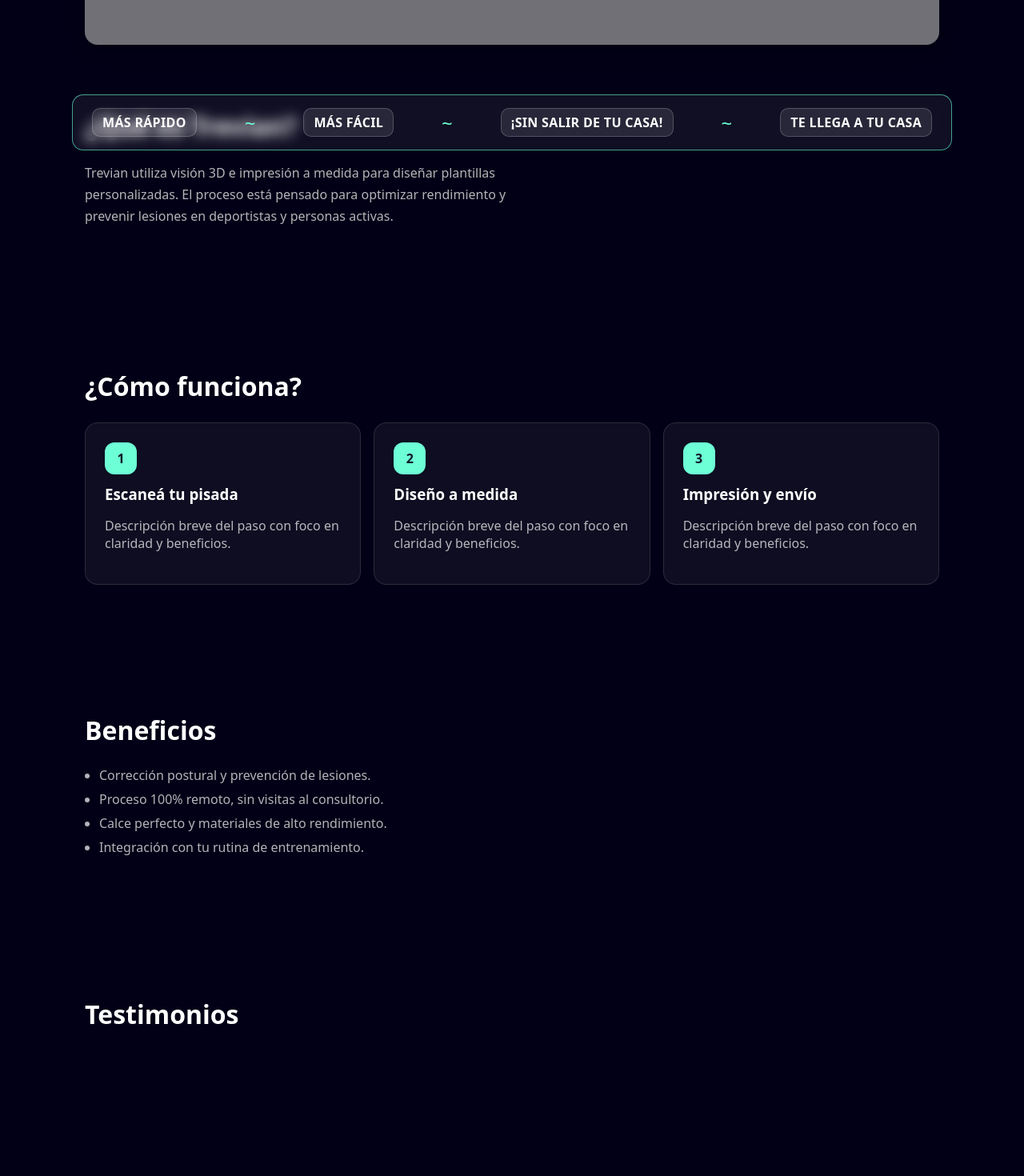
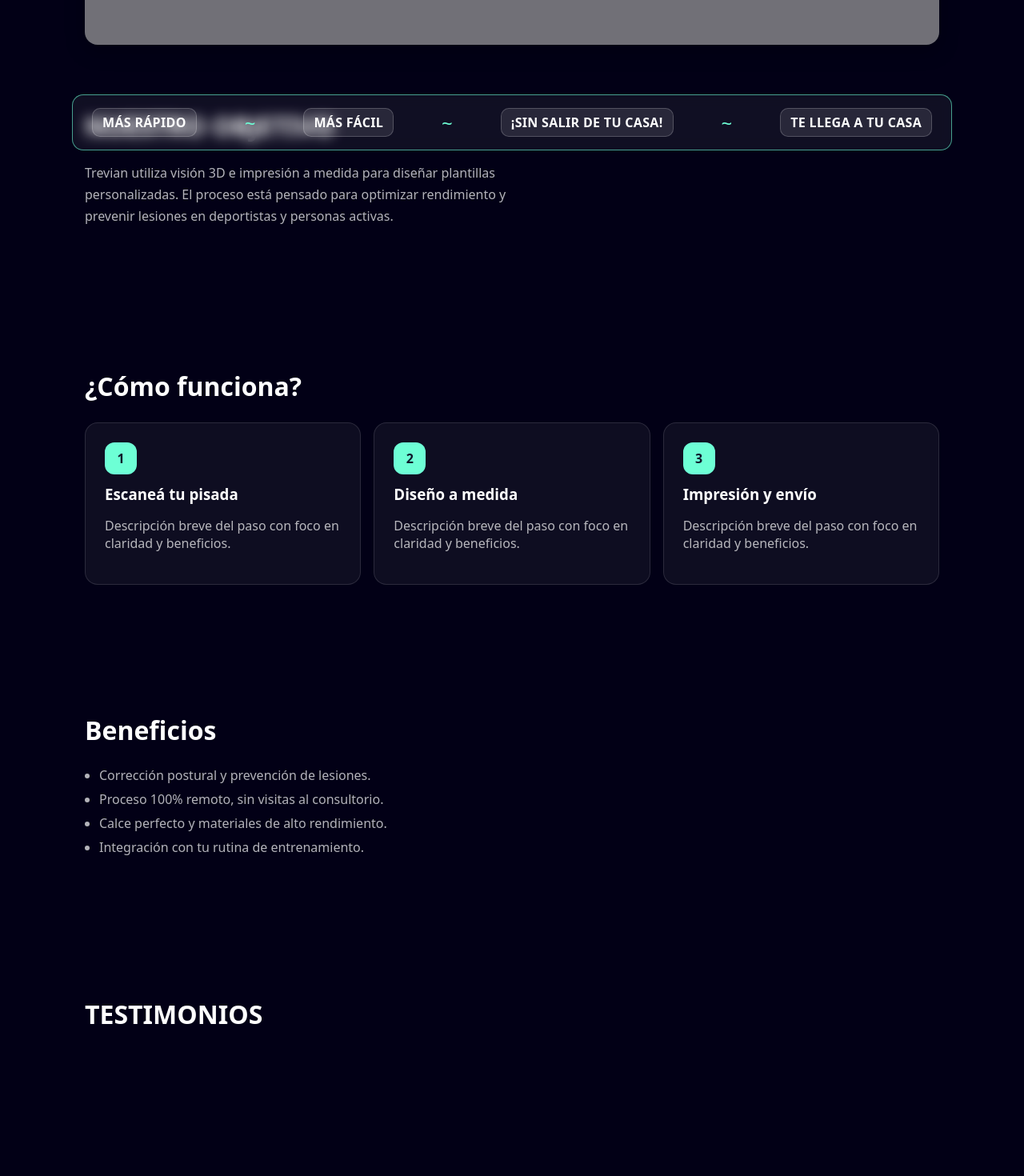
Before and after one commit to lolagou/landing-page, a React (Vite) app: page / in a window 1280 px wide. Shown: the part 600-2070 px from the top of the page at 80% size. Built offline with nearby package versions, Linux system fonts and the light colour scheme.

Commit message:
Arreglo titulos

```diff
--- a/src/homepage.jsx
+++ b/src/homepage.jsx
@@ -99,7 +99,7 @@ export default function LandingPage() {
 
         {/* ¿QUÉ ES? */}
         <section ref={queEsRef} className="lp-section lp-pad">
-          <h2 className="lp-h2">¿Qué es Trevian?</h2>
+          <h2 className="lp-h2">NUESTRO OBJETIVO</h2>
           <p className="lp-p">
             Trevian utiliza visión 3D e impresión a medida para diseñar plantillas
             personalizadas. El proceso está pensado para optimizar rendimiento y
@@ -139,7 +139,7 @@ export default function LandingPage() {
 
         {/* TESTIMONIOS */}
         <section ref={testimoniosRef} className="lp-section lp-pad">
-          <h2 className="lp-h2">Testimonios</h2>
+          <h2 className="lp-h2">TESTIMONIOS</h2>
         </section>
 
         {/* CONTACTO */}
```
